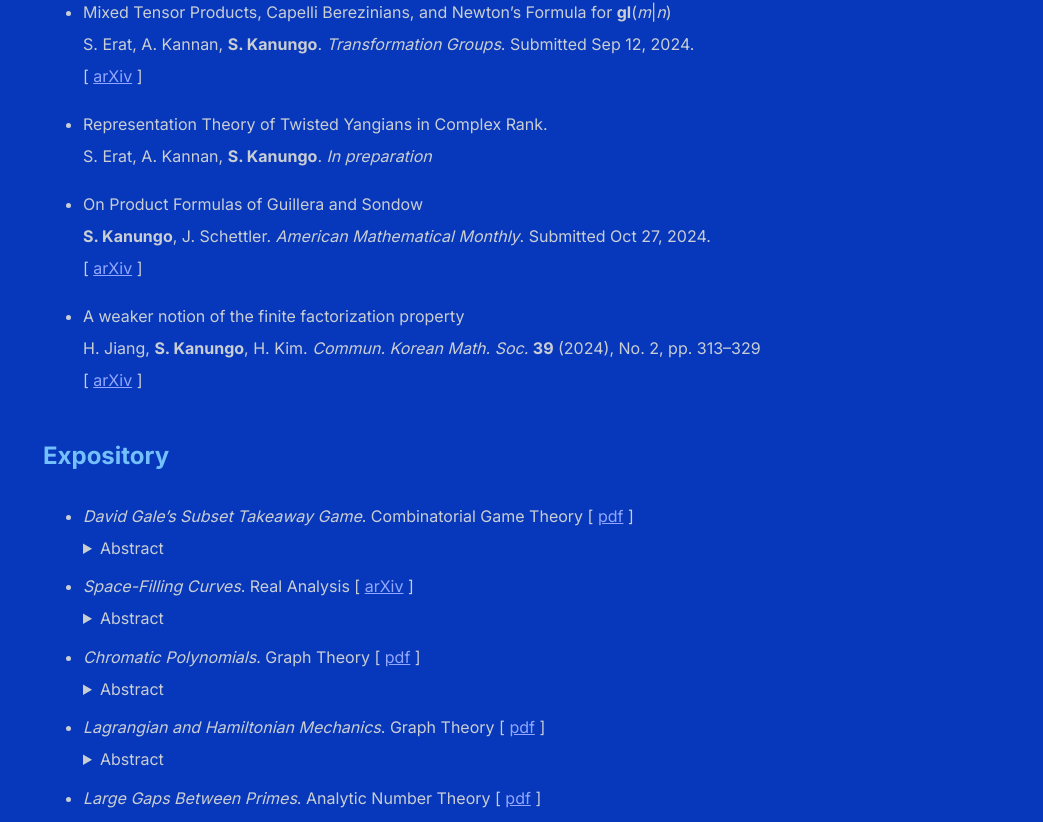
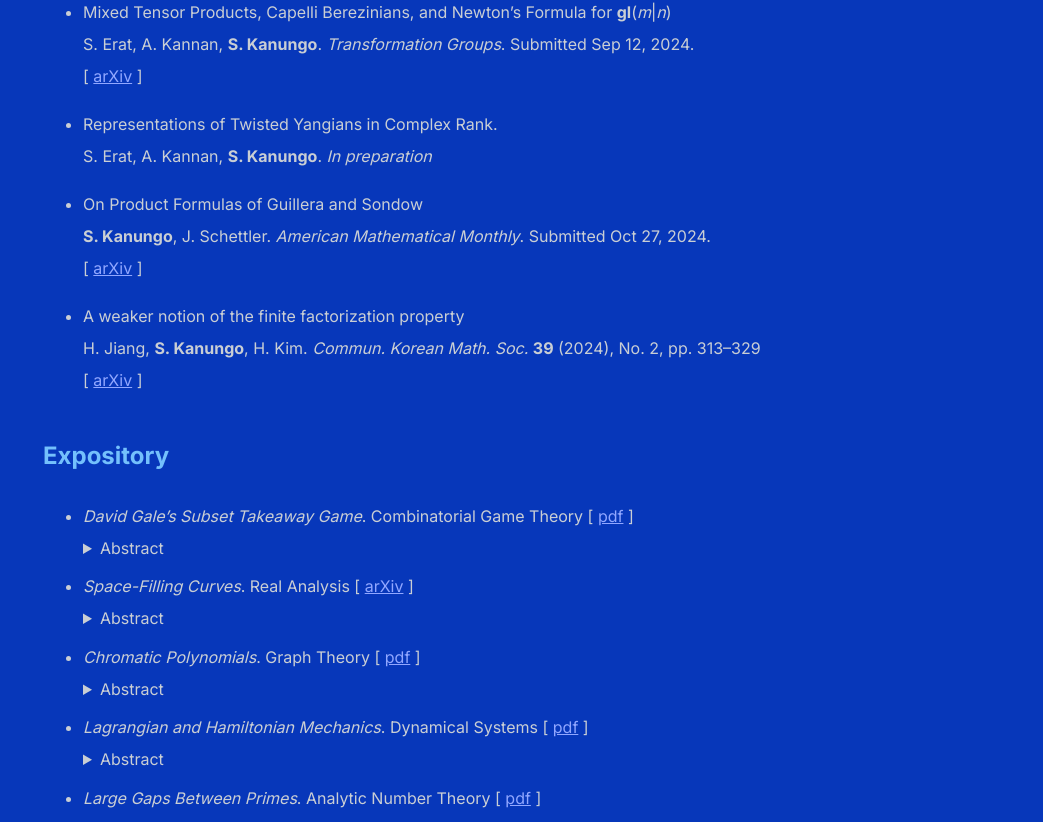
Before and after one commit to shihankanungo/shihankanungo.github.io, a Jekyll site: the page built from papers.md, in a window 1280 px wide. Shown: the part 278-1100 px from the top of the page, without its empty margins (237-1280 px from the left). Built offline with Jekyll 4.4.1, drawn with Linux system fonts in a browser that asks for light colours.

Commit message:
Update papers.md

```diff
--- a/papers.md
+++ b/papers.md
@@ -10,7 +10,7 @@ title: Papers
   \[ [arXiv](https://arxiv.org/pdf/2409.02422) \]
 
 
-- Representation Theory of Twisted Yangians in Complex Rank.  <br />
+- Representations of Twisted Yangians in Complex Rank.  <br />
   S. Erat, A. Kannan, **S. Kanungo**. *In preparation* <br />
 
 
@@ -44,7 +44,7 @@ title: Papers
   <small>A general introduction to the theory of chromatic polynomials. We derive their salient properties, and describe some practicaI methods for computing them. We briefly discuss the connection between the theory of chromatic polynomials and map coloring problems.</small>
   </details>
 
-- *Lagrangian and Hamiltonian Mechanics*. Graph Theory \[ [pdf](lhd.pdf) \] <br>
+- *Lagrangian and Hamiltonian Mechanics*. Dynamical Systems \[ [pdf](lhd.pdf) \] <br>
   <details>
   <summary>Abstract</summary>
   <small>we discuss the basics of Lagrangian and Hamiltonian dynamics. We derive the Euler-Lagrange equations fro D’Alembert’s principle, show that they are equivalent to Hamilton’s principle of least actions, and finally use them to derive Hamilton’s equations. We also provide some examples to illustrate the use of Lagrangian and Hamiltonian dynamics.</small>
```
